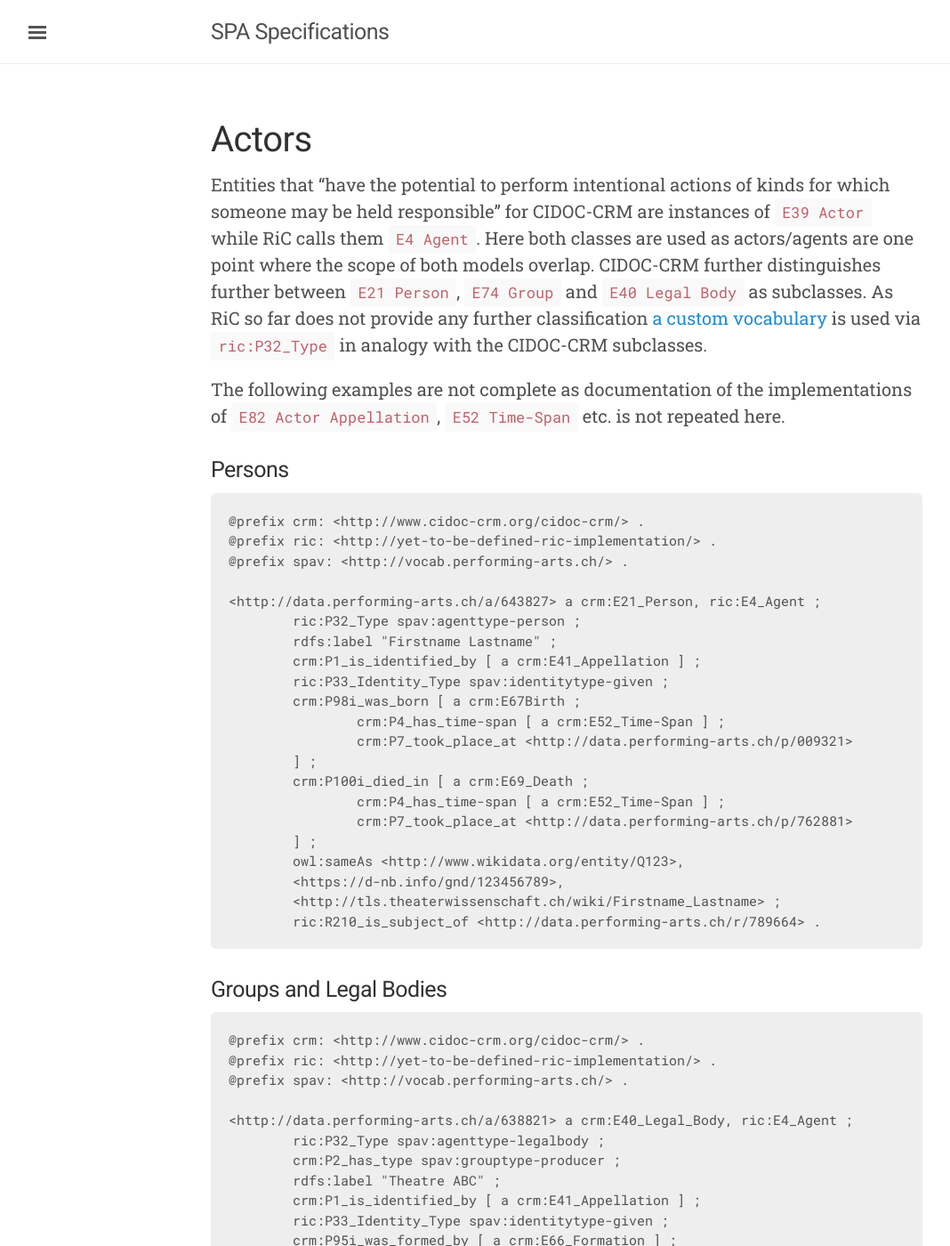
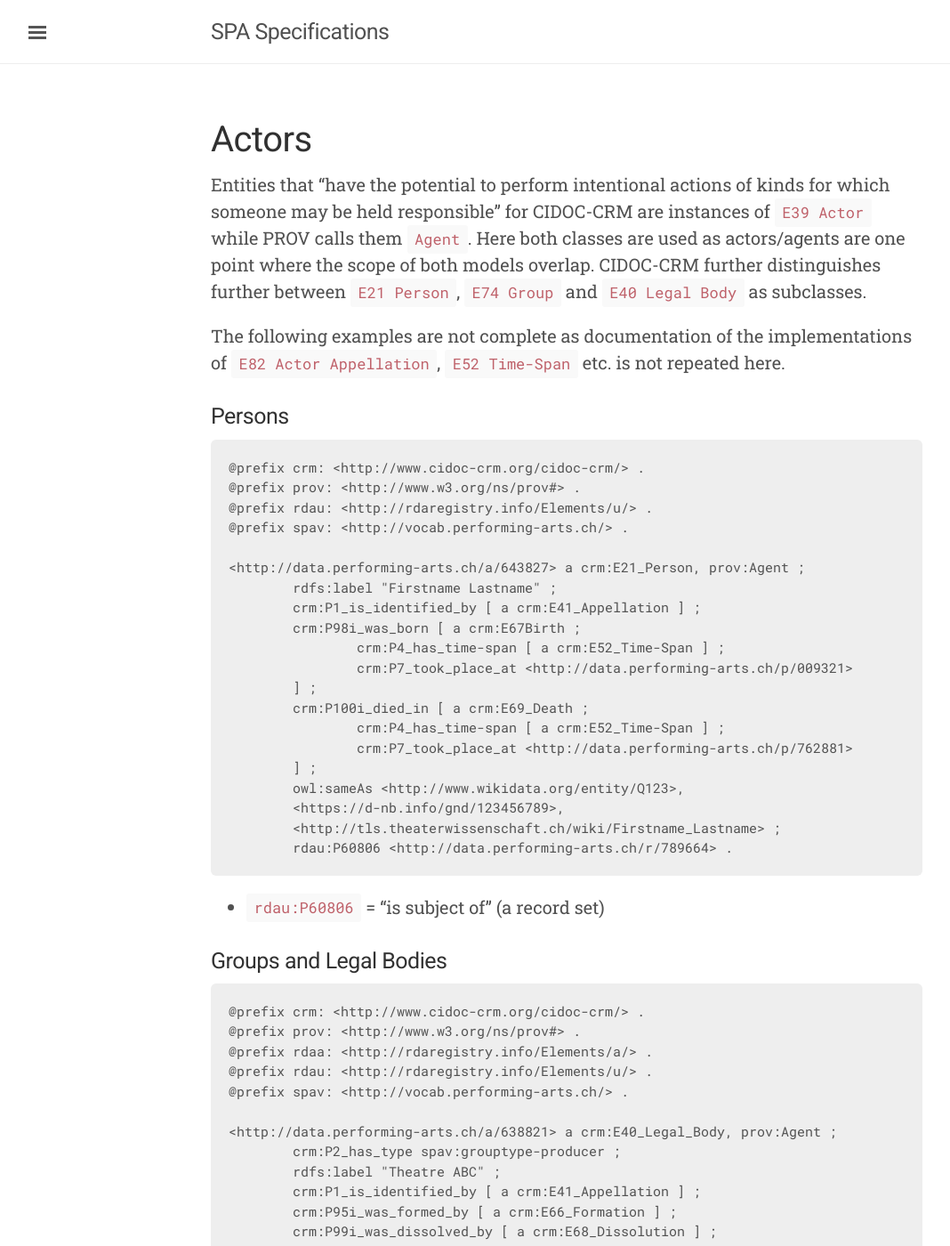
Before and after one commit to sapa/spa-specifications, a Jekyll site: the page built from actors.md, in a window 1280 px wide and 1400 px high. Shown: the whole window at 89% size, without its empty margins (3-1071 px from the left). Built offline with Jekyll 4.4.1, drawn with Linux system fonts in a browser that asks for light colours; some of the changed text lies outside the part shown.

Commit message:
replacement of RiC

````diff
--- a/actors.md
+++ b/actors.md
@@ -3,8 +3,7 @@ layout: page
 title: Actors
 ---
 
-Entities that "have the potential to perform intentional actions of kinds for which someone may be held responsible" for CIDOC-CRM are instances of `E39 Actor` while RiC calls them `E4 Agent`. Here both classes are used as actors/agents are one point where the scope of both models overlap. CIDOC-CRM further distinguishes further between
-`E21 Person`, `E74 Group` and `E40 Legal Body` as subclasses. As RiC so far does not provide any further classification [a custom vocabulary](https://sapa.github.io/spa-vocabulary/#http://vocab.performing-arts.ch/agenttype) is used via `ric:P32_Type` in analogy with the CIDOC-CRM subclasses.
+Entities that "have the potential to perform intentional actions of kinds for which someone may be held responsible" for CIDOC-CRM are instances of `E39 Actor` while PROV calls them `Agent`. Here both classes are used as actors/agents are one point where the scope of both models overlap. CIDOC-CRM further distinguishes further between `E21 Person`, `E74 Group` and `E40 Legal Body` as subclasses.
 
 The following examples are not complete as documentation of the implementations of `E82 Actor Appellation`, `E52 Time-Span` etc. is not repeated here.
 
@@ -12,14 +11,13 @@ The following examples are not complete as documentation of the implementations
 
 ```ttl
 @prefix crm: <http://www.cidoc-crm.org/cidoc-crm/> .
-@prefix ric: <http://yet-to-be-defined-ric-implementation/> .
+@prefix prov: <http://www.w3.org/ns/prov#> .
+@prefix rdau: <http://rdaregistry.info/Elements/u/> .
 @prefix spav: <http://vocab.performing-arts.ch/> .
 
-<http://data.performing-arts.ch/a/643827> a crm:E21_Person, ric:E4_Agent ;
-	ric:P32_Type spav:agenttype-person ;
+<http://data.performing-arts.ch/a/643827> a crm:E21_Person, prov:Agent ;
 	rdfs:label "Firstname Lastname" ;
 	crm:P1_is_identified_by [ a crm:E41_Appellation ] ;
-	ric:P33_Identity_Type spav:identitytype-given ;
 	crm:P98i_was_born [ a crm:E67Birth ;
 		crm:P4_has_time-span [ a crm:E52_Time-Span ] ;
 		crm:P7_took_place_at <http://data.performing-arts.ch/p/009321>
@@ -31,26 +29,28 @@ The following examples are not complete as documentation of the implementations
 	owl:sameAs <http://www.wikidata.org/entity/Q123>,
 	<https://d-nb.info/gnd/123456789>,
 	<http://tls.theaterwissenschaft.ch/wiki/Firstname_Lastname> ;
-	ric:R210_is_subject_of <http://data.performing-arts.ch/r/789664> .
+	rdau:P60806 <http://data.performing-arts.ch/r/789664> .
 ```
+
+* `rdau:P60806` = "is subject of" (a record set)
 
 ### Groups and Legal Bodies
 
 ```ttl
 @prefix crm: <http://www.cidoc-crm.org/cidoc-crm/> .
-@prefix ric: <http://yet-to-be-defined-ric-implementation/> .
+@prefix prov: <http://www.w3.org/ns/prov#> .
+@prefix rdaa: <http://rdaregistry.info/Elements/a/> .
+@prefix rdau: <http://rdaregistry.info/Elements/u/> .
 @prefix spav: <http://vocab.performing-arts.ch/> .
 
-<http://data.performing-arts.ch/a/638821> a crm:E40_Legal_Body, ric:E4_Agent ;
-	ric:P32_Type spav:agenttype-legalbody ;
+<http://data.performing-arts.ch/a/638821> a crm:E40_Legal_Body, prov:Agent ;
 	crm:P2_has_type spav:grouptype-producer ;
 	rdfs:label "Theatre ABC" ;
 	crm:P1_is_identified_by [ a crm:E41_Appellation ] ;
-	ric:P33_Identity_Type spav:identitytype-given ;
 	crm:P95i_was_formed_by [ a crm:E66_Formation ] ;
 	crm:P99i_was_dissolved_by [ a crm:E68_Dissolution ] ;
-	ric:R273_is_successor_of <http://data.performing-arts.ch/a/354227> ;
-	ric:R269_is_predecessor_of <http://data.performing-arts.ch/a/921648> ;
+	rdau:P60683 <http://data.performing-arts.ch/a/354227> ;
+	rdaa:P50016 <http://data.performing-arts.ch/a/921648> ;
 	crm:P107_has_current_or_former_member <http://data.performing-arts.ch/a/539818> ;
 	crm:P144i_gained_member_by [ a crm:E85_Joining ;
 		crm:P143_joined <http://data.performing-arts.ch/a/539818> ;
@@ -83,8 +83,12 @@ The following examples are not complete as documentation of the implementations
 		crm:P16_used_specific_object <http://data.performing-arts.ch/o/165290> ;
 		crm:P4_has_time-span [ a crm:E52_Time-Span ]
 	] ;
-	ric:R210_is_subject_of <http://data.performing-arts.ch/r/456> .
+	rdau:P60806 <http://data.performing-arts.ch/r/456> .
 ```
+
+* `rdaa:P50016` = "has successor"
+* `rdau:P60683` = "has predecessor"
+
 
 <!-- TODO: How to represent that one actor/agent controls another? -->
 <!-- TODO: Change the two identical blank node addresses into into one entity with URI? -->
````
